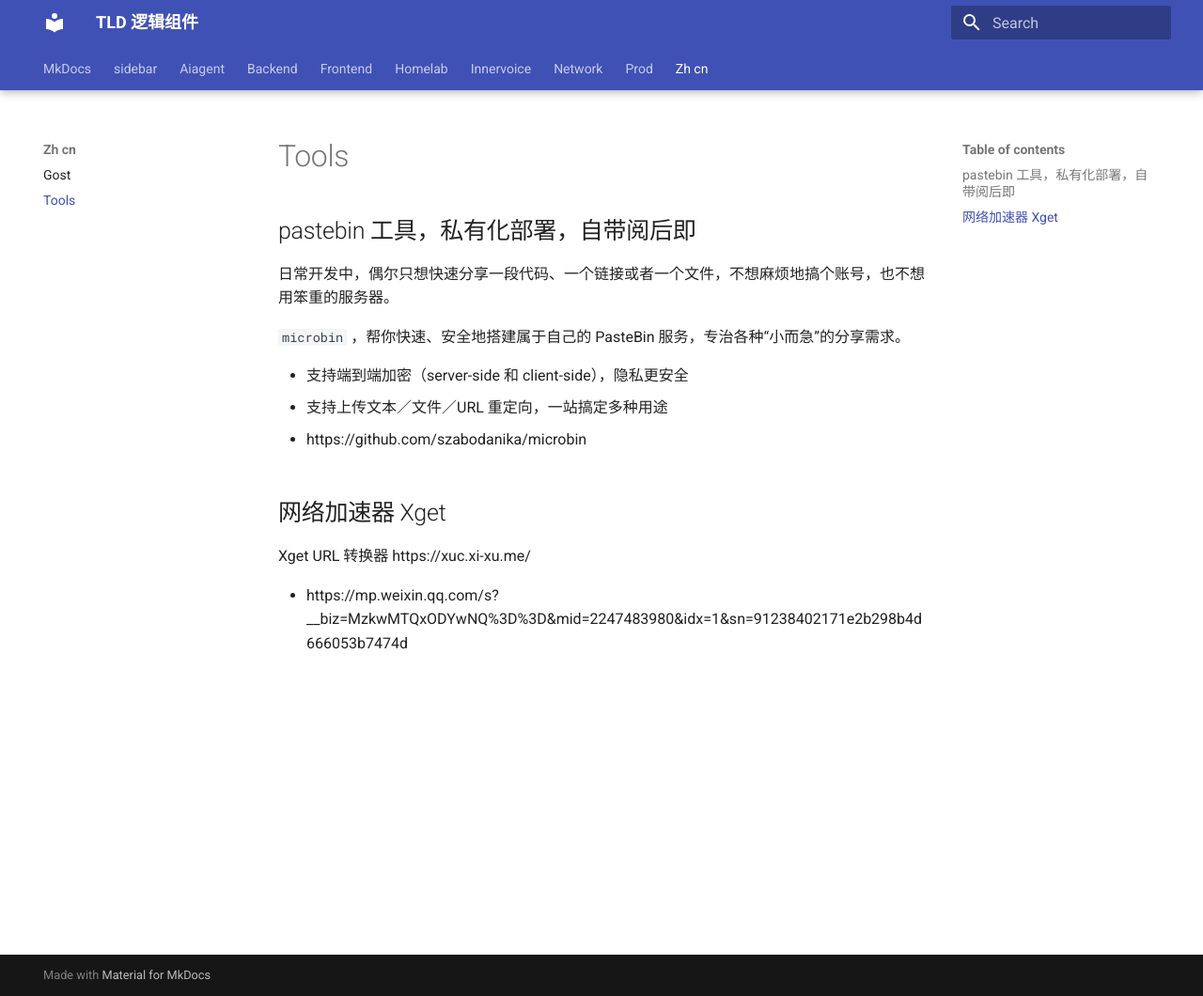
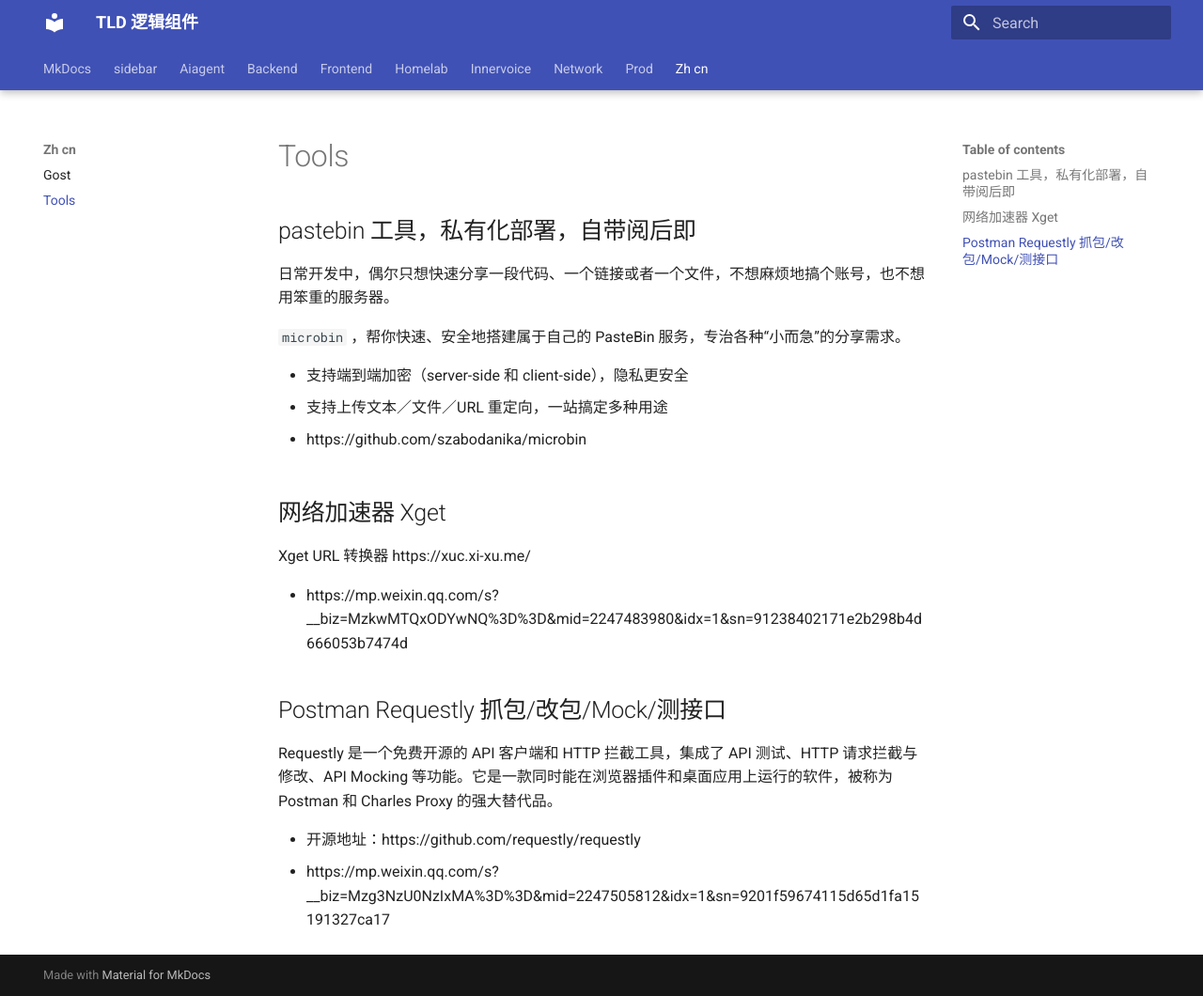
Before and after one commit to seccmd/pydeep, an MkDocs documentation site: the page built from docs/zh-cn/tools.md, in a window 1280 px wide and 1060 px high. Shown: the whole window at 94% size. Built offline with MkDocs 1.6.1 and Material for MkDocs 9.7.7, drawn with Linux system fonts in a browser that asks for light colours.

Commit message:
Update tools.md

```diff
--- a/docs/zh-cn/tools.md
+++ b/docs/zh-cn/tools.md
@@ -18,3 +18,10 @@
 Xget URL 转换器 https://xuc.xi-xu.me/
 
 - https://mp.weixin.qq.com/s?__biz=MzkwMTQxODYwNQ%3D%3D&mid=2247483980&idx=1&sn=91238402171e2b298b4d666053b7474d
+
+## Postman Requestly 抓包/改包/Mock/测接口
+
+Requestly 是一个免费开源的 API 客户端和 HTTP 拦截工具，集成了 API 测试、HTTP 请求拦截与修改、API Mocking 等功能。它是一款同时能在浏览器插件和桌面应用上运行的软件，被称为 Postman 和 Charles Proxy 的强大替代品。
+
+- 开源地址：https://github.com/requestly/requestly
+- https://mp.weixin.qq.com/s?__biz=Mzg3NzU0NzIxMA%3D%3D&mid=2247505812&idx=1&sn=9201f59674115d65d1fa15191327ca17
```
